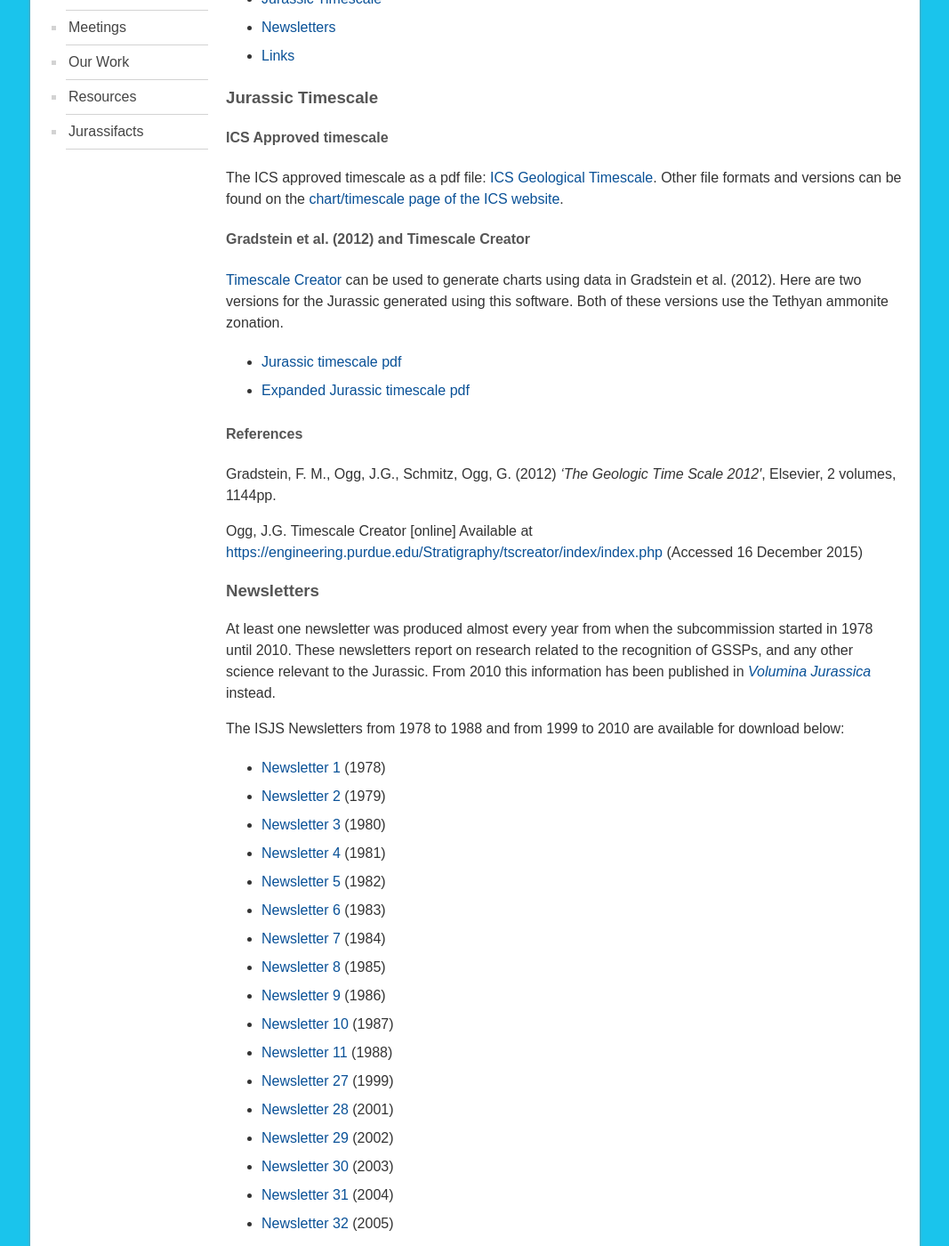
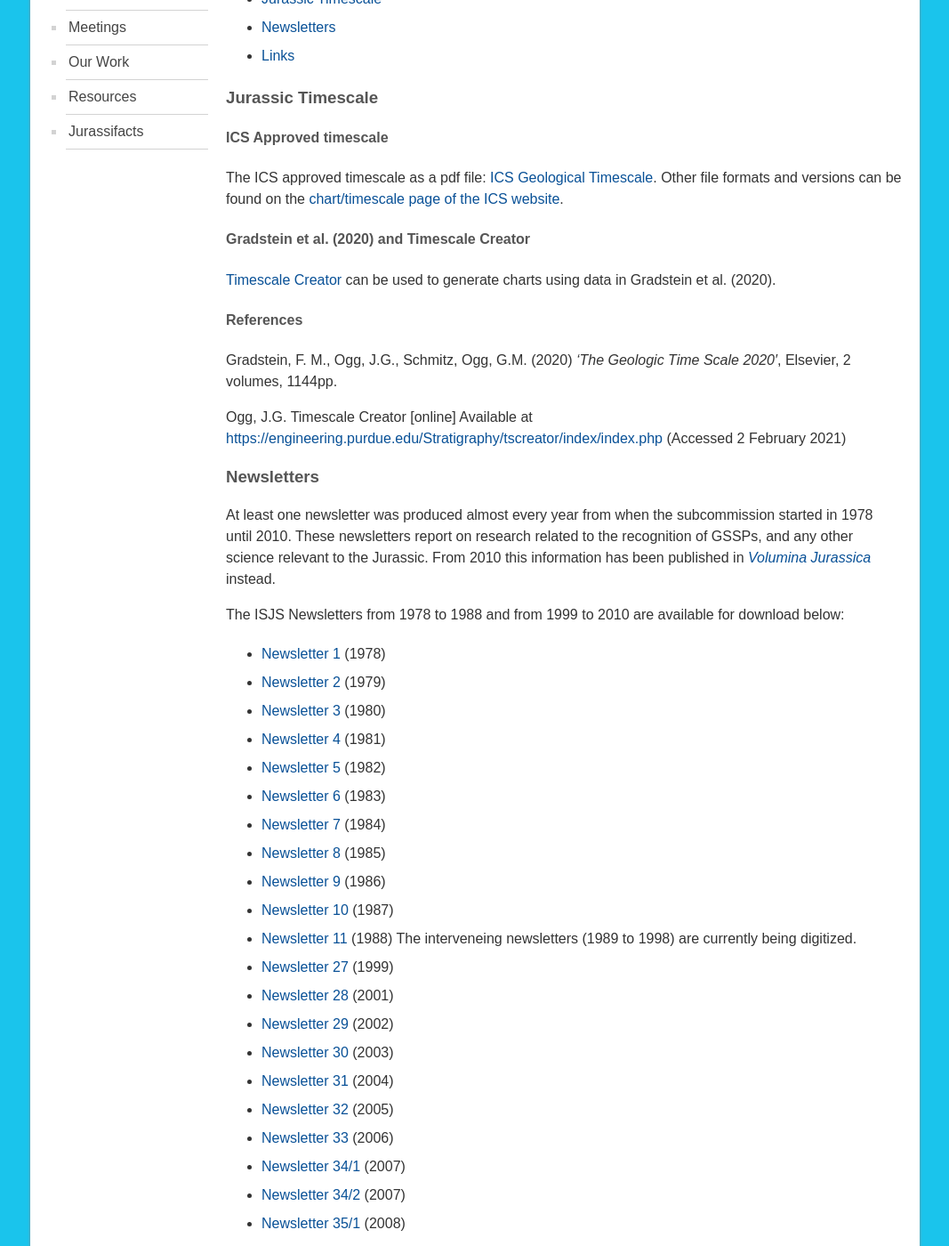
Before and after one commit to i-c-stratigraphy/subcommission-jurassic, a Jekyll site: the page built from pages/resources.md, in a window 1280 px wide and 1400 px high, scrolled down 518 px. Shown: the whole window at 89% size, without its empty margins (106-1173 px from the left). Built offline with Jekyll 4.4.1, drawn with Linux system fonts in a browser that asks for light colours.

Commit message:
Update resources.md

```diff
--- a/pages/resources.md
+++ b/pages/resources.md
@@ -16,18 +16,15 @@ All the resource pages can be accessed in sections below on this page.
 
 The ICS approved timescale as a pdf file: [ICS Geological Timescale](files/ics-geologicaltimescale2015-01.pdf). Other file formats and versions can be found on the [chart/timescale page of the ICS website](https://stratigraphy.org/chart).
 
-#### Gradstein et al. (2012) and Timescale Creator
+#### Gradstein et al. (2020) and Timescale Creator
 
-[Timescale Creator](https://engineering.purdue.edu/Stratigraphy/tscreator/index/index.php) can be used to generate charts using data in Gradstein et al. (2012). Here are two versions for the Jurassic generated using this software. Both of these versions use the Tethyan ammonite zonation.
-
-* [Jurassic timescale pdf](files/timescalecreators_jurassic.pdf)
-* [Expanded Jurassic timescale pdf](files/timescalecreator_jurassic_expanded.pdf)
+[Timescale Creator](https://engineering.purdue.edu/Stratigraphy/tscreator/index/index.php) can be used to generate charts using data in Gradstein et al. (2020).
 
 #### References
 
-Gradstein, F. M., Ogg, J.G., Schmitz, Ogg, G. (2012) _‘The Geologic Time Scale 2012′_, Elsevier, 2 volumes, 1144pp.
+Gradstein, F. M., Ogg, J.G., Schmitz, Ogg, G.M. (2020) _‘The Geologic Time Scale 2020′_, Elsevier, 2 volumes, 1144pp.
 
-Ogg, J.G. Timescale Creator [online] Available at <https://engineering.purdue.edu/Stratigraphy/tscreator/index/index.php> (Accessed 16 December 2015)
+Ogg, J.G. Timescale Creator [online] Available at <https://engineering.purdue.edu/Stratigraphy/tscreator/index/index.php> (Accessed 2 February 2021)
 
 ### Newsletters
 
@@ -47,6 +44,7 @@ The ISJS Newsletters from 1978 to 1988 and from 1999 to 2010 are available for d
 * [Newsletter 9](files/isjs-newsletter-no-9.pdf) (1986)
 * [Newsletter 10](files/isjs-newsletter-no-10.pdf) (1987)
 * [Newsletter 11](files/isjs-newsletter-no-11.pdf) (1988)
+The interveneing newsletters (1989 to 1998) are currently being digitized.
 * [Newsletter 27](files/isjs-newsletter-no-27.pdf) (1999)
 * [Newsletter 28](files/isjs-newsletter-no-28.pdf) (2001)
 * [Newsletter 29](files/isjs-newsletter-no-29.pdf) (2002)
```
